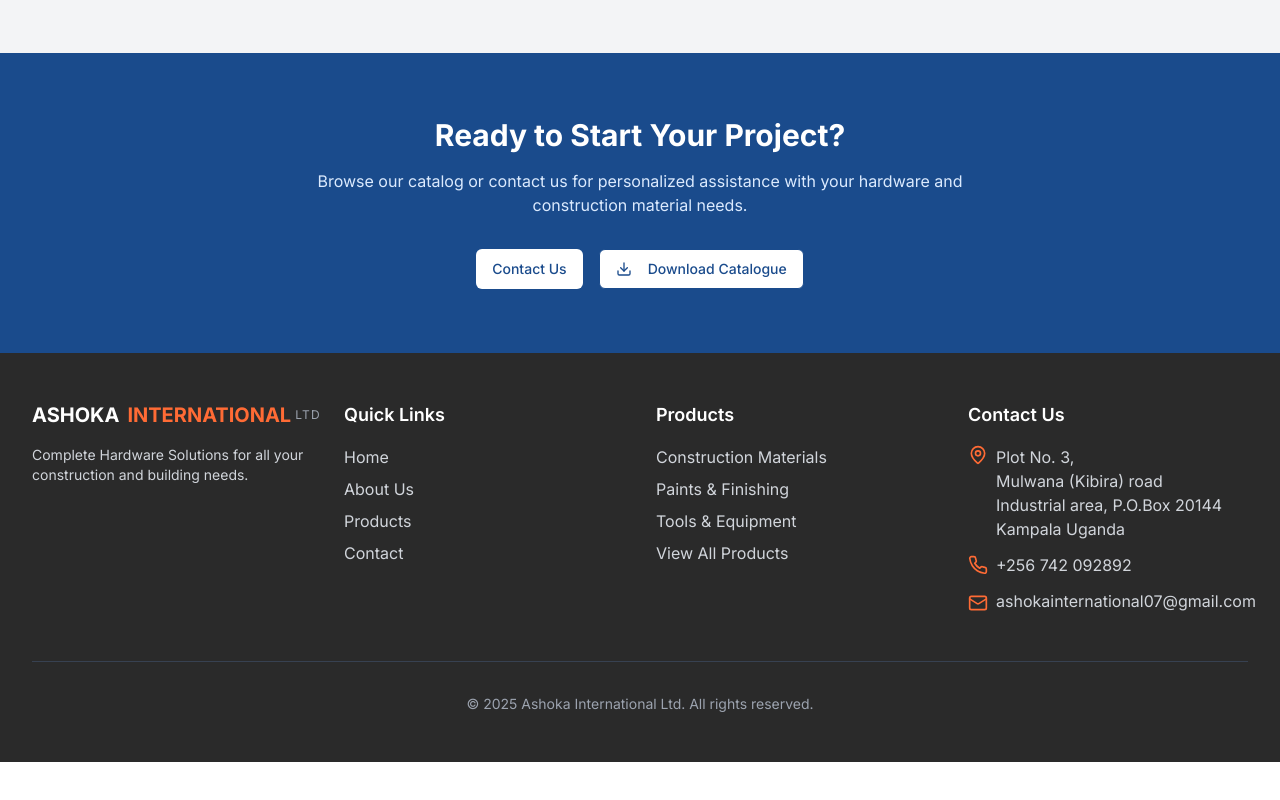
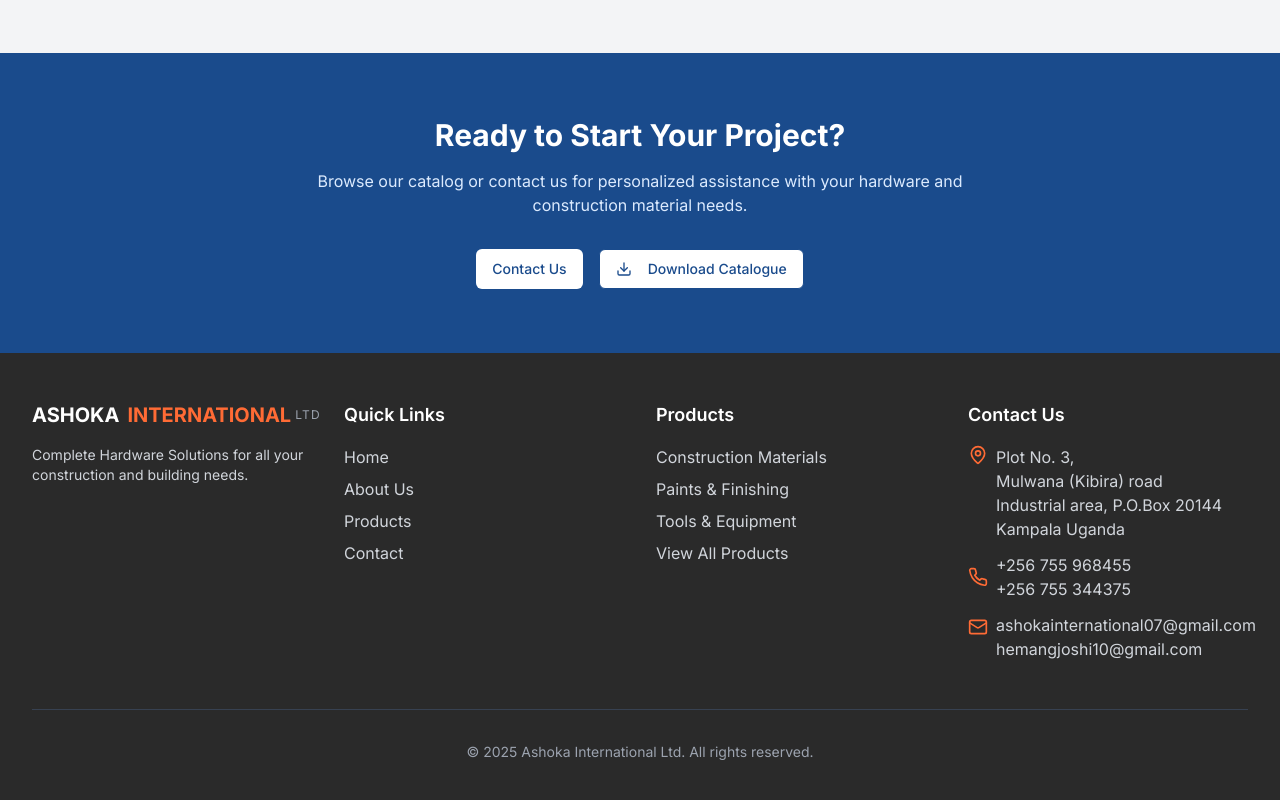
Before and after one commit to TTHPATEL/Ashoka-int-ltd-Portfolio, a React (Vite) app: page / in a window 1280 px wide. Shown: the part 2478-3278 px from the top of the page. Before the commit the page ends 3240 px from the top, so only its background shows below. Built offline with nearby package versions, Linux system fonts and the light colour scheme.

Commit message:
ADD CONTACT DETAIL

```diff
--- a/src/components/Footer.tsx
+++ b/src/components/Footer.tsx
@@ -116,12 +116,16 @@ const Footer = () => {
               </li>
               <li className="flex items-center">
                 <Phone className="mr-2 h-5 w-5 text-ashoka-orange" />
-                <span className="text-gray-300">+256 742 092892</span>
+                <span className="text-gray-300">
+                  +256 755 968455 <br />
+                  +256 755 344375
+                </span>
               </li>
               <li className="flex items-start">
                 <Mail className="mr-2 h-5 w-5 min-w-[20px] text-ashoka-orange mt-1" />
                 <span className="text-gray-300">
-                  ashokainternational07@gmail.com
+                  ashokainternational07@gmail.com <br />
+                  hemangjoshi10@gmail.com
                 </span>
               </li>
             </ul>
```
